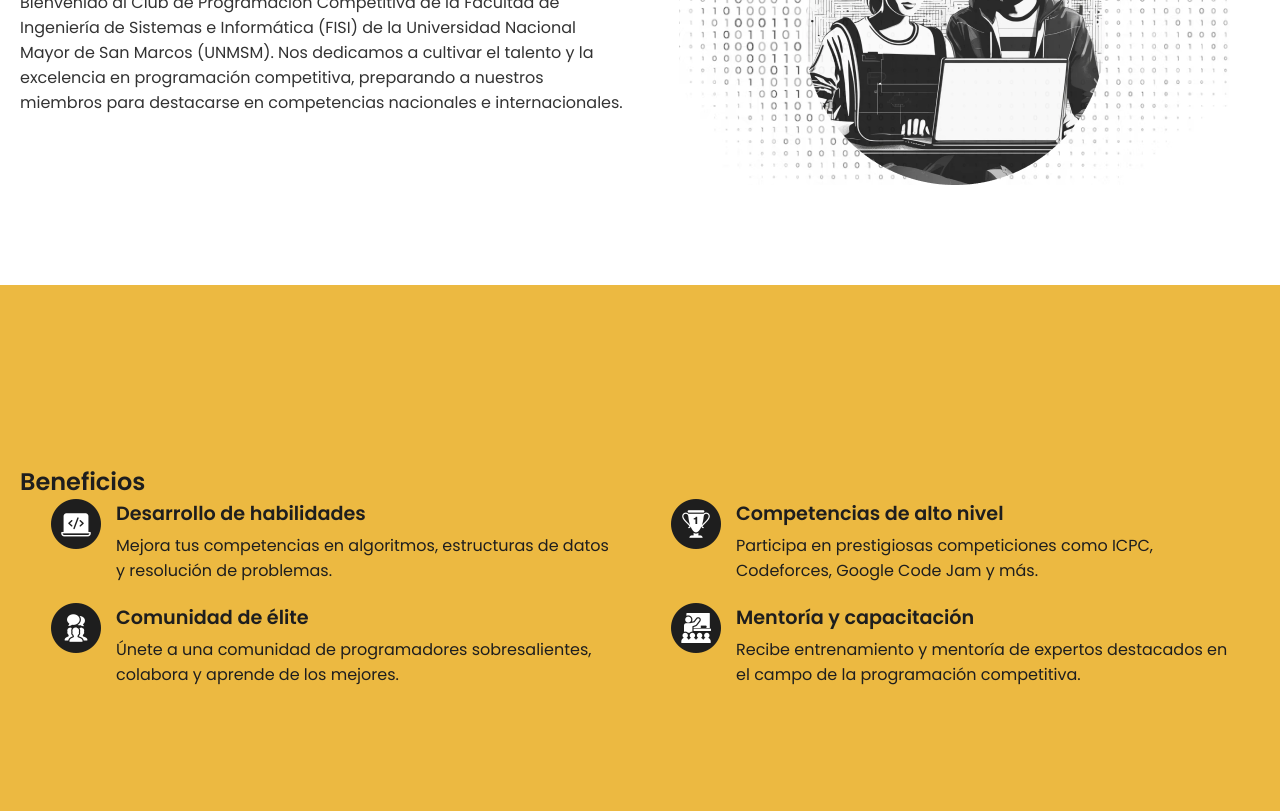
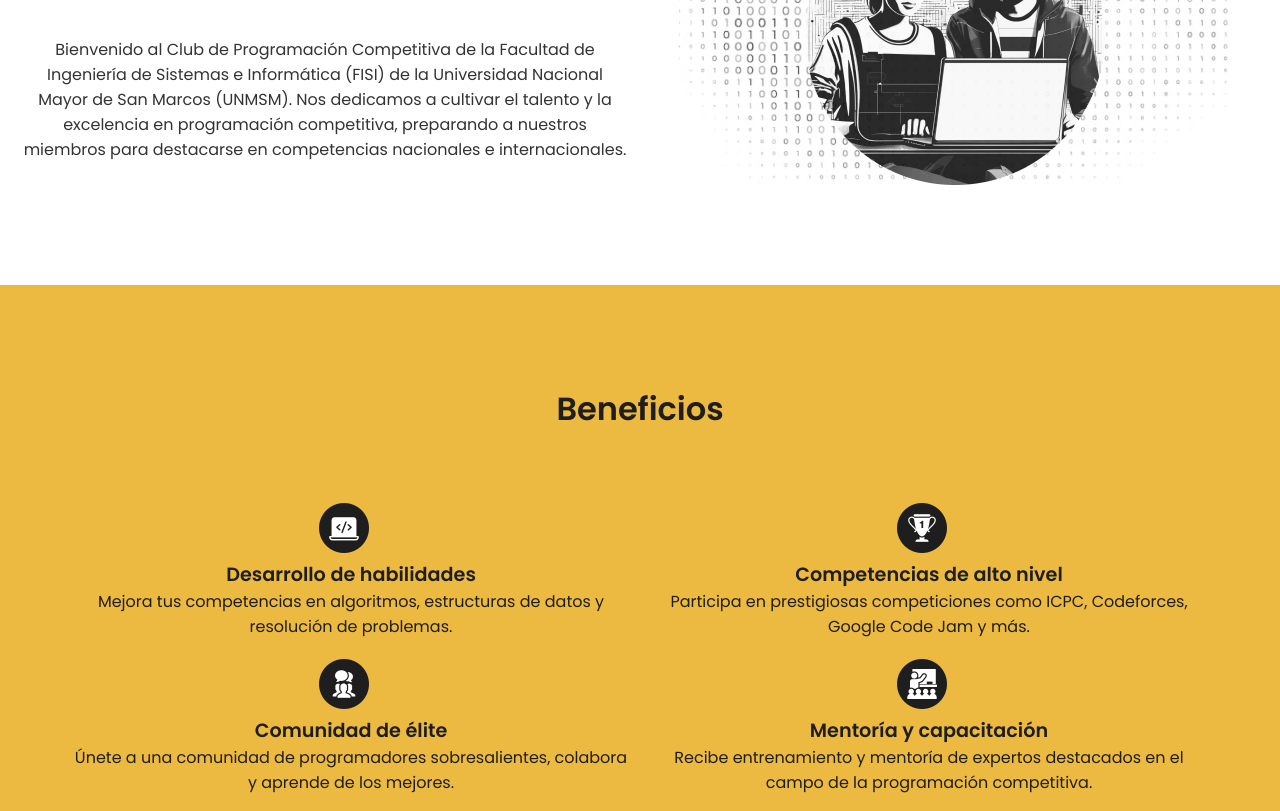
Before and after one commit to cpcunmsm/cpcunmsm.github.io, a plain HTML site: page index.html in a window 1280 px wide. Shown: the part 785-1596 px from the top of the page. Drawn offline with Linux system fonts and the light colour scheme.

Commit message:
Add content

```diff
--- a/css/style.css
+++ b/css/style.css
@@ -16,7 +16,7 @@ body {
 }
 
 header {
-    background-color: #333;
+    background-color: #F5F5F5;
     color: #fff;
     padding: 10px 20px;
     display: flex;
@@ -61,7 +61,7 @@ nav ul li {
 }
 
 nav ul li a {
-    color: #fff;
+    color: #1E1E1E; /* Color del texto del menú */
     text-decoration: none;
     font-weight: 600;
     padding: 10px 15px;
@@ -69,8 +69,9 @@ nav ul li a {
     cursor: pointer;
 }
 
-nav ul li a:hover {
-    background-color: #555;
+nav ul li a:hover,
+nav ul li a.active {
+    color: #ECB941; /* Color para el estado activo y al pasar el cursor */
 }
 
 .menu-toggle {
@@ -129,6 +130,34 @@ nav ul li a:hover {
     }
 }
 
+/* Secciones */
+/* Estilos para los títulos de sección */
+section {
+    text-align: center;
+    padding: 20px 0;
+}
+
+section h2 {
+    font-size: 2em; /* Tamaño de fuente doble */
+    margin: 0;
+    padding: 20px 0; /* Espaciado adecuado alrededor del título */
+}
+
+section p, section ul, section ol {
+    font-size: 1em; /* Tamaño de fuente para el contenido */
+}
+
+/* Ajustes para asegurar que los títulos estén centrados y con padding */
+#nosotros h2,
+#beneficios h2,
+#eventos h2,
+#unete h2,
+#contacto h2 {
+    margin-bottom: 40px; /* Espacio extra debajo de los títulos para separar del contenido */
+}
+
+
+
 /* Inicio */
 #inicio {
     height: 500px;
@@ -154,6 +183,7 @@ nav ul li a:hover {
     background-color: #fff;
     padding: 20px;
     color: #333; /* Color del texto */
+
 }
 
 #nosotros .text {
@@ -234,20 +264,18 @@ nav ul li a.active {
     justify-content: center;
 }
 
+/* Ajustes específicos de la sección Beneficios */
 #beneficios .content {
     display: flex;
     flex-wrap: wrap;
-    justify-content: space-around;
-    align-items: flex-start;
+    justify-content: center; /* Centra los items en la sección */
 }
 
 #beneficios .item {
-    display: flex;
-    align-items: flex-start;
-    margin-bottom: 20px;
-    flex: 0 0 45%; /* Cada columna ocupa aproximadamente la mitad del ancho disponible */
+    flex: 0 0 45%;
     max-width: 45%;
-    min-width: 300px; /* Asegura que los elementos no sean demasiado pequeños */
+    min-width: 300px;
+    margin: 10px;
 }
 
 #beneficios .item img {
@@ -257,15 +285,14 @@ nav ul li a.active {
 }
 
 #beneficios .item h3 {
-    margin: 0;
     font-size: 1.2em;
 }
 
 #beneficios .item p {
-    margin: 5px 0 0 0;
+    font-size: 1em;
 }
 
-/* Ajustes para pantallas pequeñas */
+/* Responsividad */
 @media (max-width: 768px) {
     #beneficios .item {
         flex: 0 0 100%;
```
